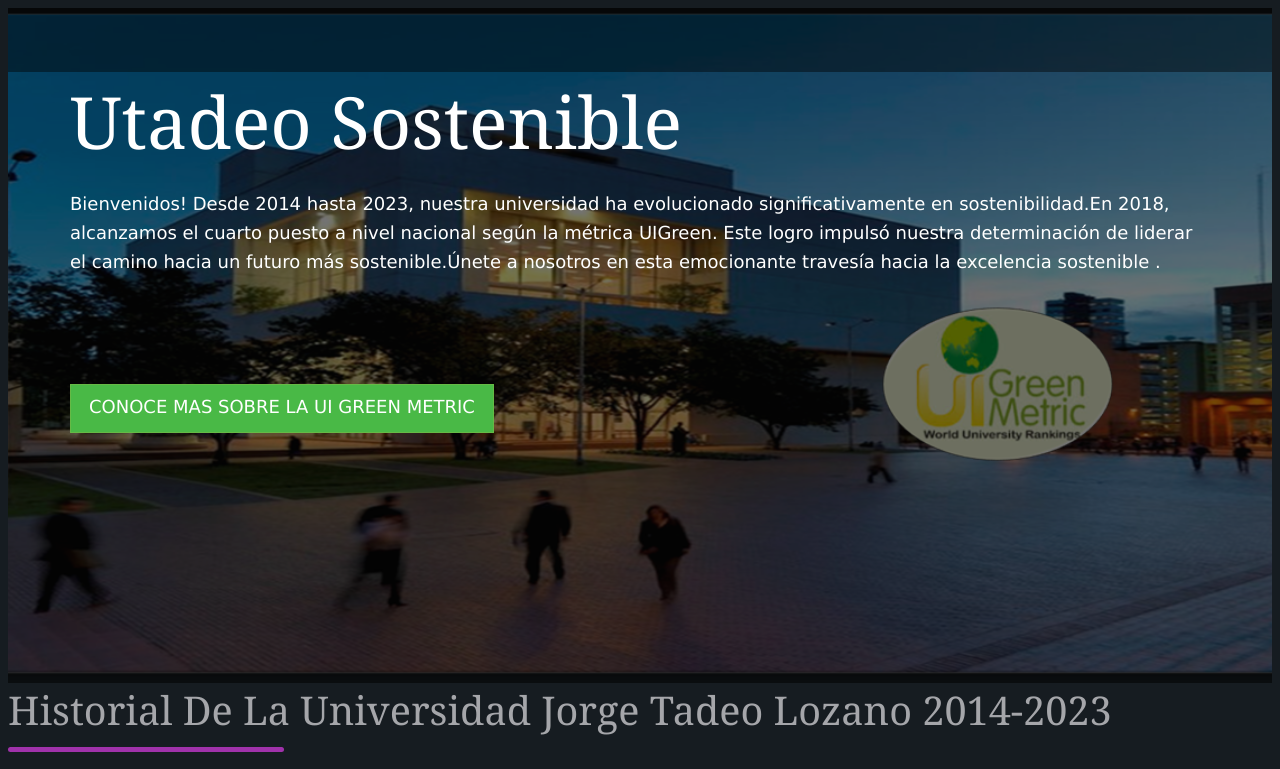
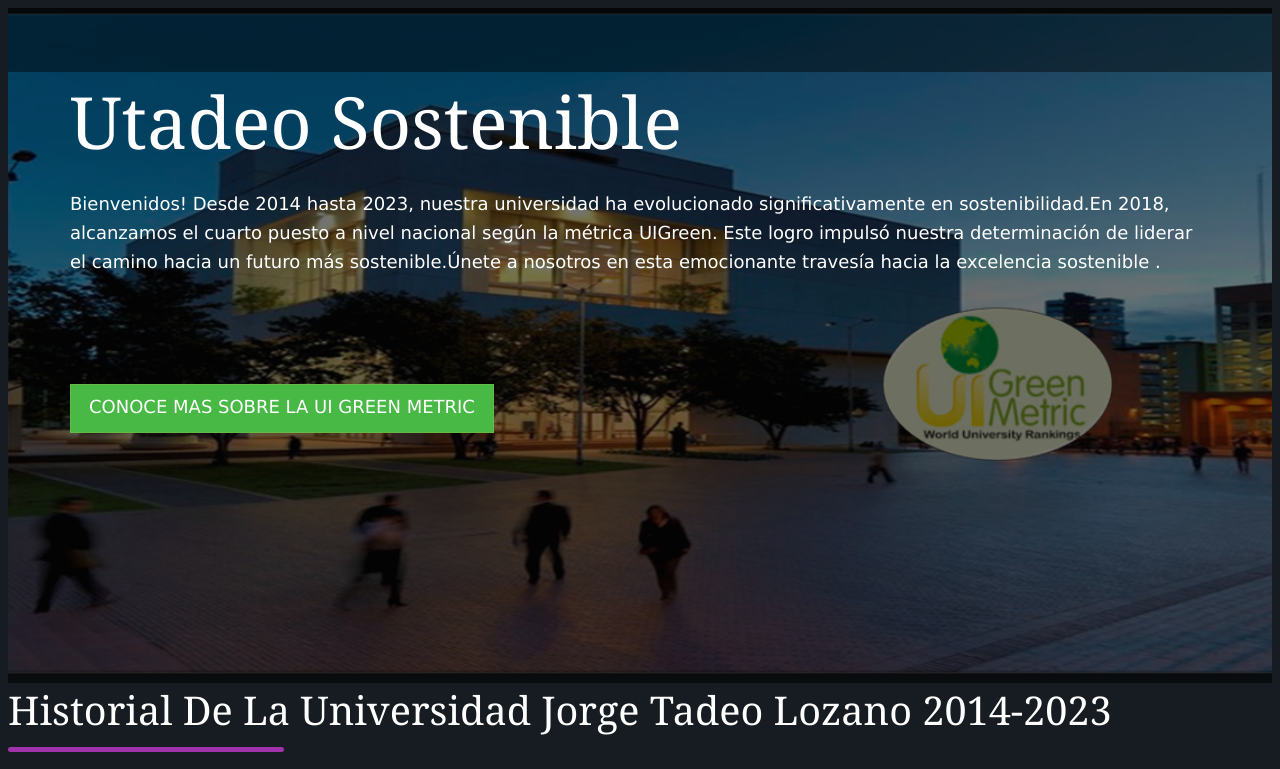
Before and after one commit to Anzolar08/SostenibleTadeolin, a plain HTML site: page index.html in a window 1280 px wide. Shown: the top 769 px of the page. Drawn offline with Linux system fonts and the light colour scheme; files that its build step writes are made by us from their sources; files whose address does not match are found by name.

Commit message:
Update layout.css

```diff
--- a/layout.css
+++ b/layout.css
@@ -307,7 +307,7 @@
 
 /* Colours
 --------------------------------------------------------------------------------------------------------------- */
-body{color:#A5A6AA; background-color:#161C21;}
+body{color:#ffffff; background-color:#161C21;}
 a{color:#B946AD;}
 a:active, a:focus{background:transparent !important;}/* IE10 + 11 Bugfix - prevents grey background */
 hr, .borderedbox{border-color:#D7D7D7;}
```
